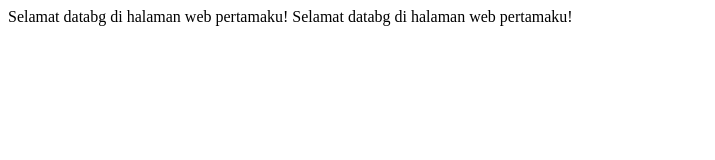
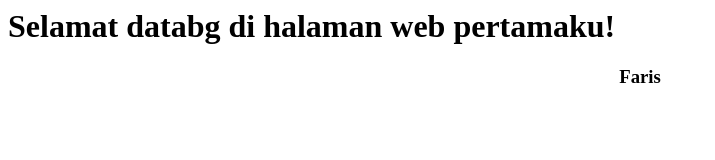
Before and after one commit to farisreal076-coder/Faris, a plain HTML site: page index.html in a window 1280 px wide. Shown: the whole page, without its empty margins (0-715 px from the left). Drawn offline with Linux system fonts and the light colour scheme.

Commit message:
Update index.html

```diff
--- a/index.html
+++ b/index.html
@@ -2,7 +2,7 @@
   <title>Hello World!</title>
 </head>
 <body>
-  <hi>Selamat databg di halaman web pertamaku!<?hi>
-   <hi>Selamat databg di halaman web pertamaku!<?hi>
+  <h1>Selamat databg di halaman web pertamaku!</h1>
+   <h3 align='center'>Faris</h3>
    </body>
    </html>
```
